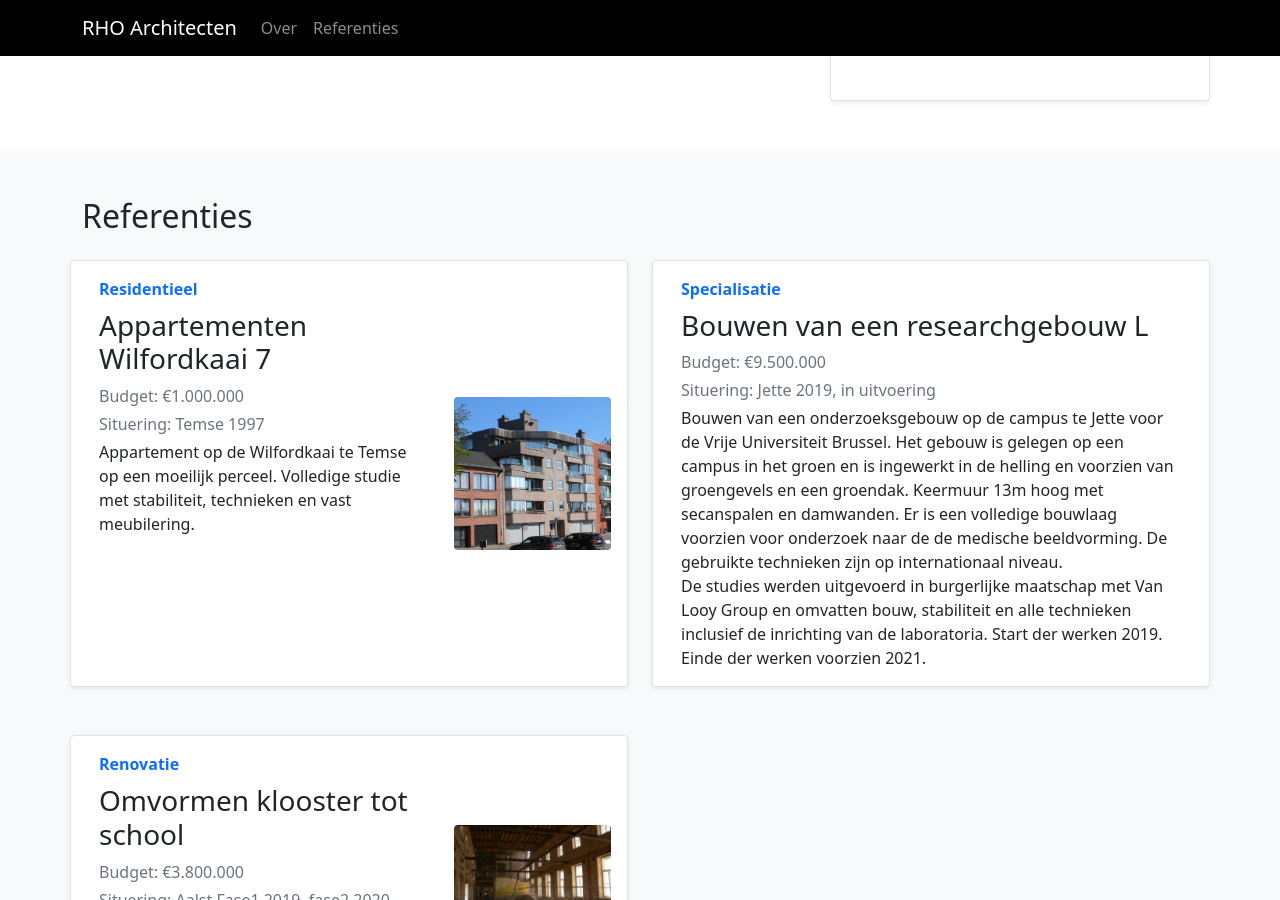
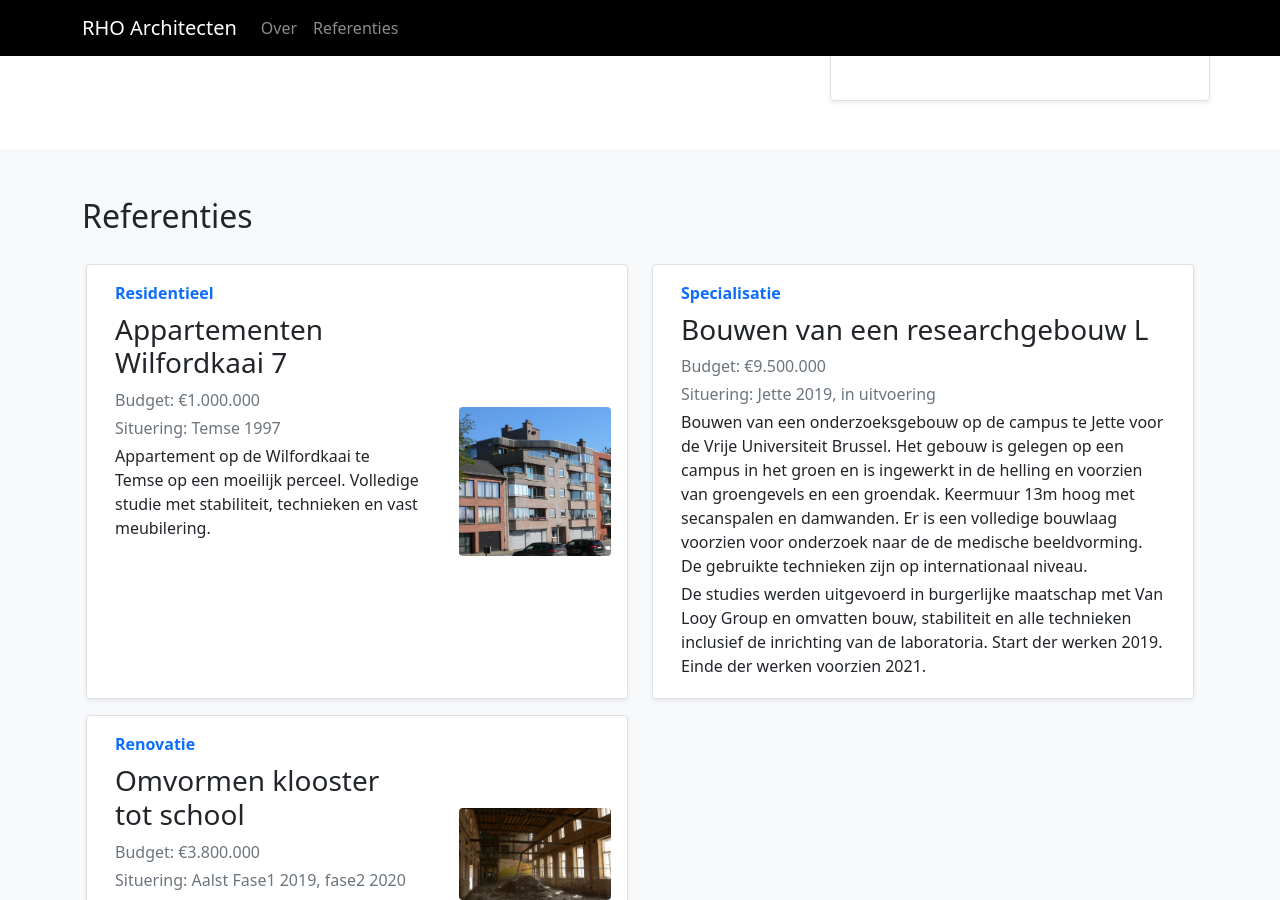
Before and after one commit to siemer-div/siemer-div.github.io, a Jekyll site: the page built from index.html, in a window 1280 px wide and 900 px high, scrolled down 908 px. Built offline with Jekyll 4.4.1, drawn with Linux system fonts in a browser that asks for light colours.

Commit message:
fix grid issue

```diff
--- a/_includes/references.html
+++ b/_includes/references.html
@@ -2,11 +2,11 @@
 <section id="referenties" class="bg-light py-5">
   <div class="container">
     <h2>Referenties</h2>
-    <div class="row pt-3 g-5">
+    <div class="row pt-3 g-3">
       {% for reference in site.data.references %}
       <div class="col-lg-6">
         <div
-          class="row border h-100 bg-white rounded overflow-hidden flex-md-row shadow-sm"
+          class="row m-1 border h-100 bg-white rounded overflow-hidden flex-md-row shadow-sm"
         >
           <div class="col m-3 d-flex flex-column">
             <strong class="d-inline-block mb-2 text-primary"
```
